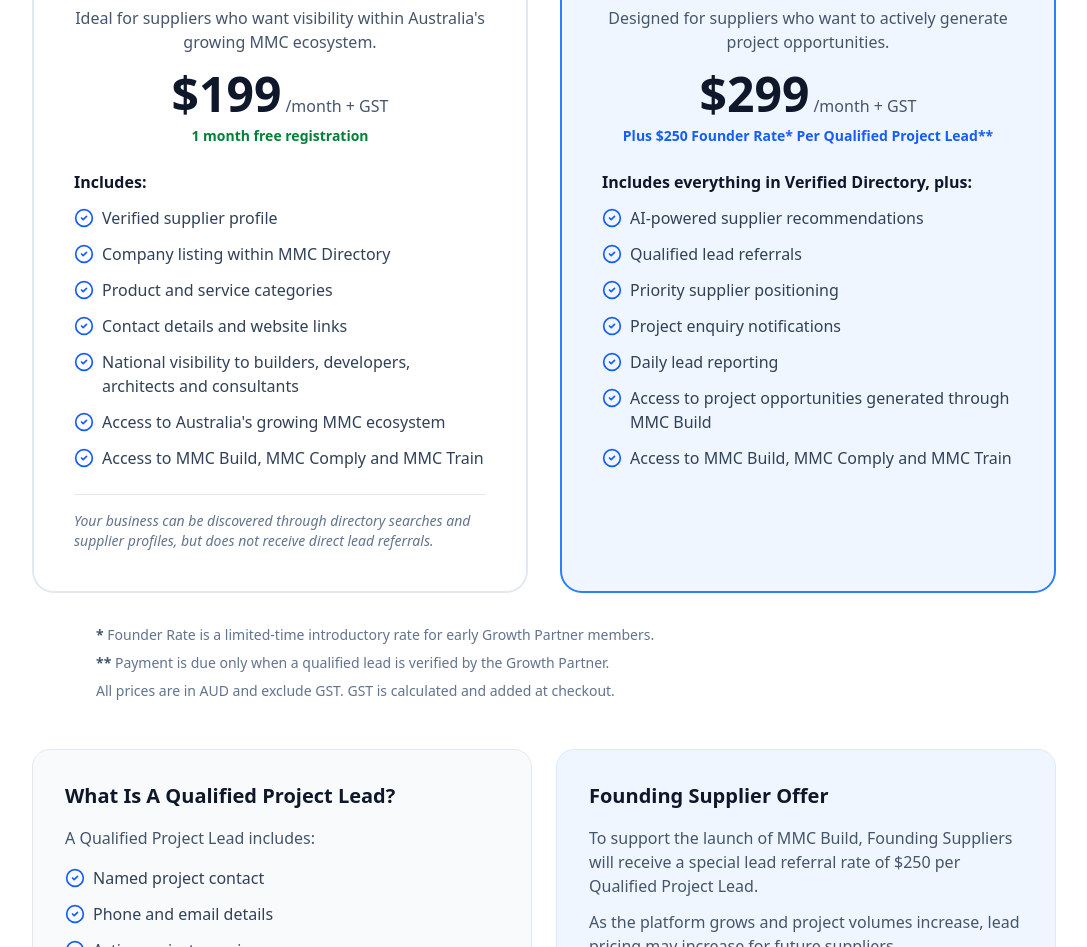
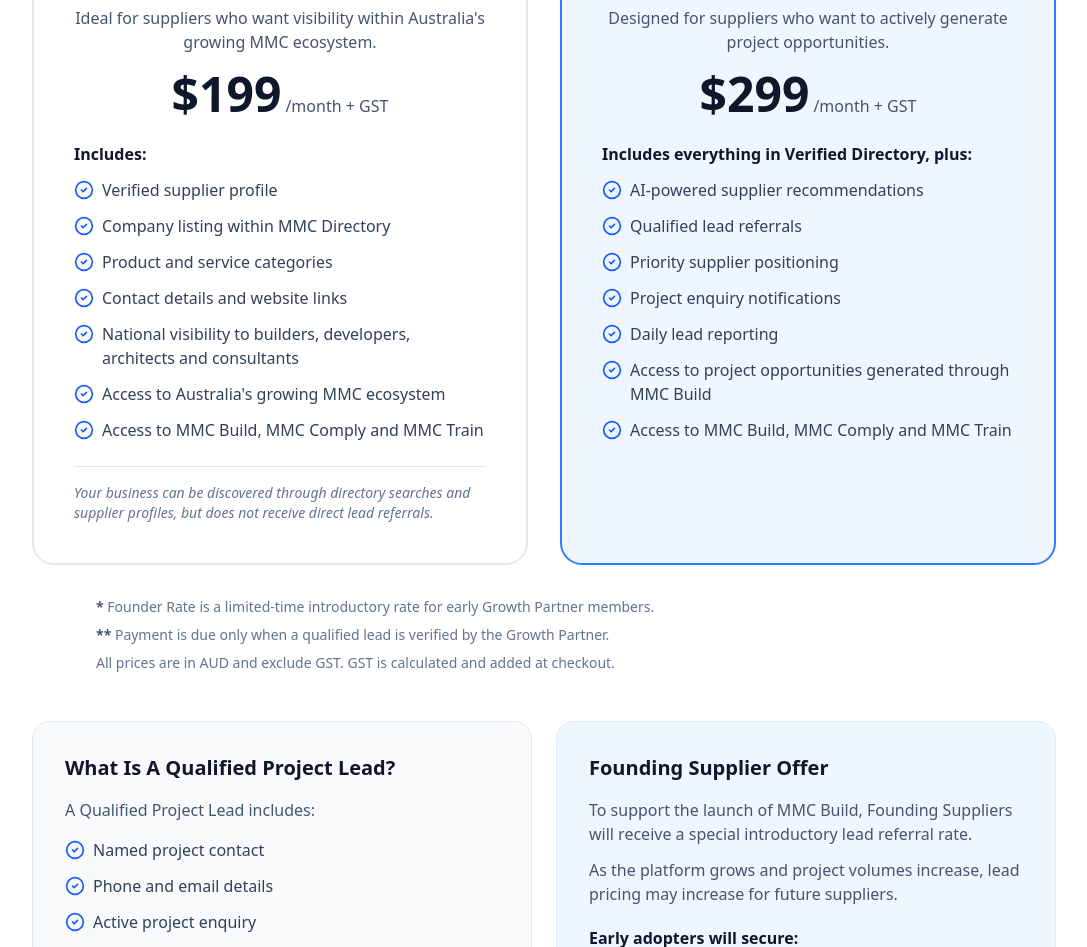
Before and after one commit to mmcbuildai/mmcbuild-marketing, a Next.js app: page /mmc-suppliers in a window 1280 px wide. Shown: the part 2005-2952 px from the top of the page, without its empty margins (96-1183 px from the left). Built offline with nearby package versions, Linux system fonts and the light colour scheme; no server answers.

Commit message:
fix(pricing): remove the offers nothing can honour

```diff
--- a/src/app/(marketing)/mmc-suppliers/page.tsx
+++ b/src/app/(marketing)/mmc-suppliers/page.tsx
@@ -55,7 +55,6 @@
       "Access to Australia's growing MMC ecosystem",
       "Access to MMC Build, MMC Comply and MMC Train",
     ],
-    offer: "1 month free registration",
     footnote:
       "Your business can be discovered through directory searches and supplier profiles, but does not receive direct lead referrals.",
   },
@@ -65,7 +64,6 @@
       "Designed for suppliers who want to actively generate project opportunities.",
     price: "$299",
     period: "/month",
-    priceNote: "Plus $250 Founder Rate* Per Qualified Project Lead**",
     popular: true,
     includesLabel: "Includes everything in Verified Directory, plus:",
     features: [
@@ -138,12 +136,17 @@
     ],
   },
   {
+    // ⚠️ REMOVED 2026-08-09: the only row here was "1 month free registration",
+    // and it was deleted rather than gated. It promised a free month against a
+    // subscription that cannot be sold — `plans.ts` reads no supplier price ID —
+    // and nothing in Stripe grants a supplier trial of any length. Hiding it
+    // behind a switch would have left the promise one variable from being live
+    // for someone with no way to know it was never real.
+    //
+    // The section is kept as an empty shell so a genuine onboarding offer can be
+    // added later without rebuilding it; an empty `rows` renders nothing.
     title: "Onboarding & Offers",
-    rows: [["1 month free registration", true, true]],
-    // The only comparison section that states a commercial OFFER rather than a
-    // capability. Every other row is true whether or not a price is published;
-    // this one promises a free month against a subscription we can't yet sell,
-    // so it hides with the price claims.
+    rows: [],
     pricingOnly: true,
   },
 ];
@@ -381,12 +384,19 @@
               <h3 className="text-xl font-bold text-slate-900 mb-4">
                 Founding Supplier Offer
               </h3>
-              {/* The $250 rate is a price claim; the scarcity framing around it
-                  is not, and still reads correctly on its own. */}
+              {/* ⚠️ The "$250 per Qualified Project Lead" figure was removed on
+                  2026-08-09 rather than gated. It is not a Stripe price and
+                  there is no mechanism that could charge it, so it was a number
+                  we could not have honoured — and behind a flag it stayed one
+                  variable away from being published again.
+
+                  The offer itself is real and reads correctly without a figure,
+                  which is why the sentence survives and only the number is gone.
+                  Put a rate back here when one exists in Stripe and can be
+                  billed. */}
               <p className="text-slate-600 mb-3">
-                {showPricing
-                  ? "To support the launch of MMC Build, Founding Suppliers will receive a special lead referral rate of $250 per Qualified Project Lead."
-                  : "To support the launch of MMC Build, Founding Suppliers will receive a special introductory lead referral rate."}
+                To support the launch of MMC Build, Founding Suppliers will receive a
+                special introductory lead referral rate.
               </p>
               <p className="text-slate-600 mb-5">
                 As the platform grows and project volumes increase, lead pricing may
```
